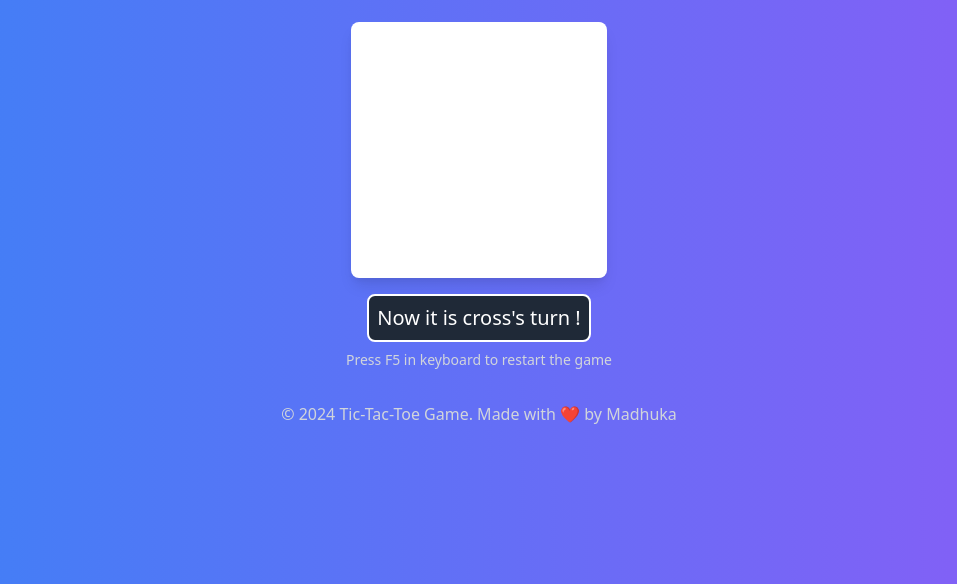
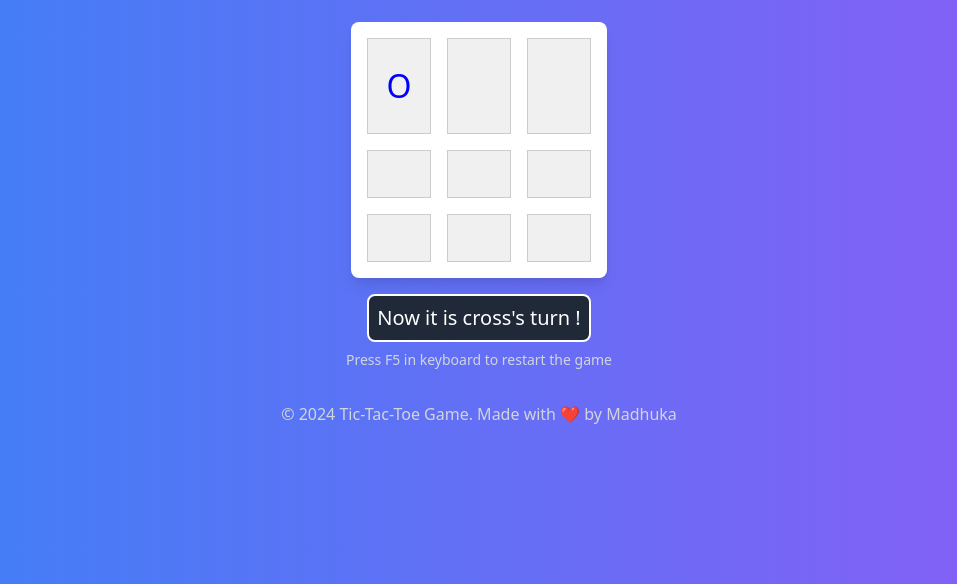
Before and after one commit to Mrghost077/Tic-Tac-Toe-Game-contributed-, a plain HTML site: page index.html in a window 1280 px wide. Both pictures are taken after a click on the element 560 px from the left and 296 px from the top of the page. Shown: the part 216-800 px from the top of the page, without its empty margins (161-1118 px from the left). Drawn offline with nearby package versions, Linux system fonts and the light colour scheme.

Commit message:
Update CSS part 01

```diff
--- a/index.html
+++ b/index.html
@@ -6,6 +6,32 @@
     <meta name="viewport" content="width=device-width, initial-scale=1.0">
     <title>TIC TAC TOE</title>
     <link href="https://cdn.jsdelivr.net/npm/tailwindcss@2.2.19/dist/tailwind.min.css" rel="stylesheet">
+
+    <style>
+        .square {
+            display: flex;
+            align-items: center;
+            justify-content: center;
+            width: 100%;
+            height: 100%;
+            background-color: #f0f0f0;
+            border: 1px solid #ccc;
+            transition: background-color 0.3s ease;
+        }
+        .square:hover {
+            background-color: #e0e0e0;
+        }
+        .circle::before {
+            content: 'O';
+            font-size: 2rem;
+            color: blue;
+        }
+        .cross::before {
+            content: 'X';
+            font-size: 2rem;
+            color: red;
+        }
+    </style>
 
 </head>
 
```
